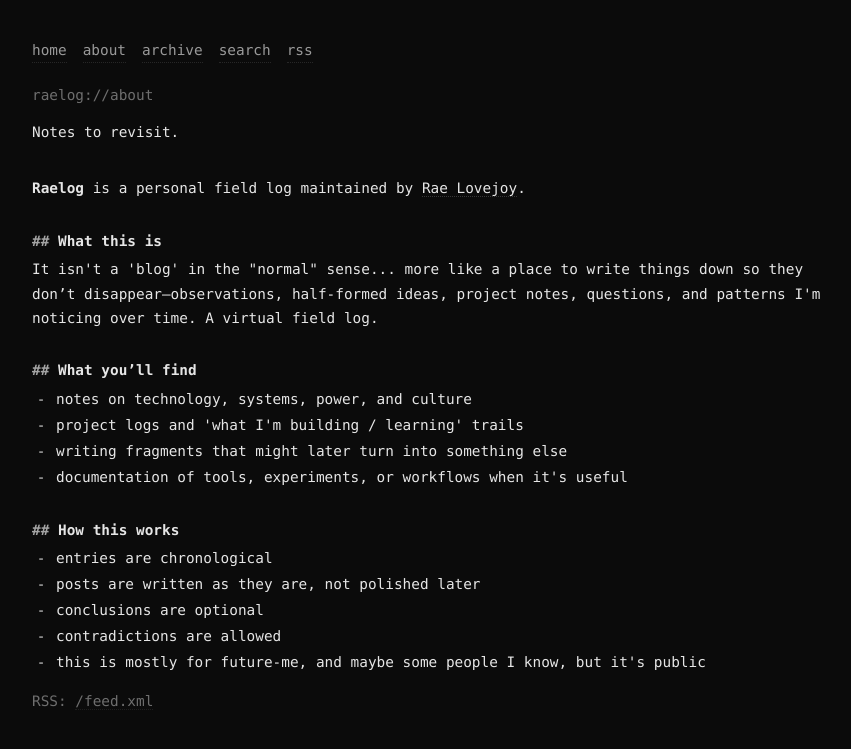
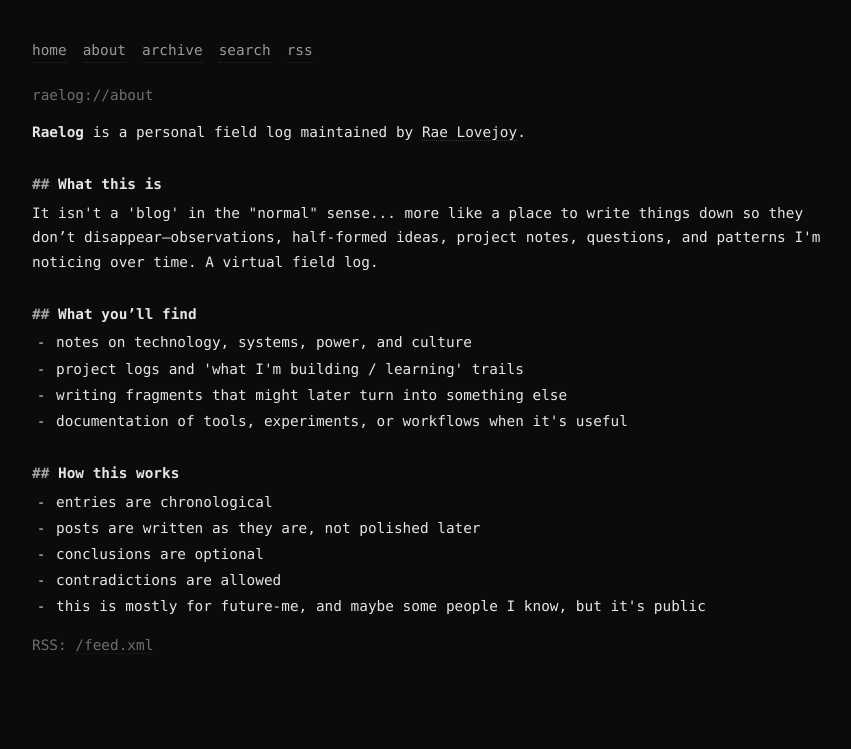
Before and after one commit to raelovejoy/raelog, a Jekyll site: the page built from about.md, in a window 1280 px wide. Shown: the top 749 px of the page, without its empty margins (208-1059 px from the left). Built offline with Jekyll 4.4.1, drawn with Linux system fonts in a browser that asks for light colours.

Commit message:
Update about.md

```diff
--- a/about.md
+++ b/about.md
@@ -6,10 +6,6 @@ description: "What Raelog is, what lives here, and how it works."
 ---
 
 <span class="dim">raelog://about</span>
-
-<header class="header">
-  <p class="sub">Notes to revisit.</p>
-</header>
 
 <p>
   <strong>Raelog</strong> is a personal field log maintained by
```
